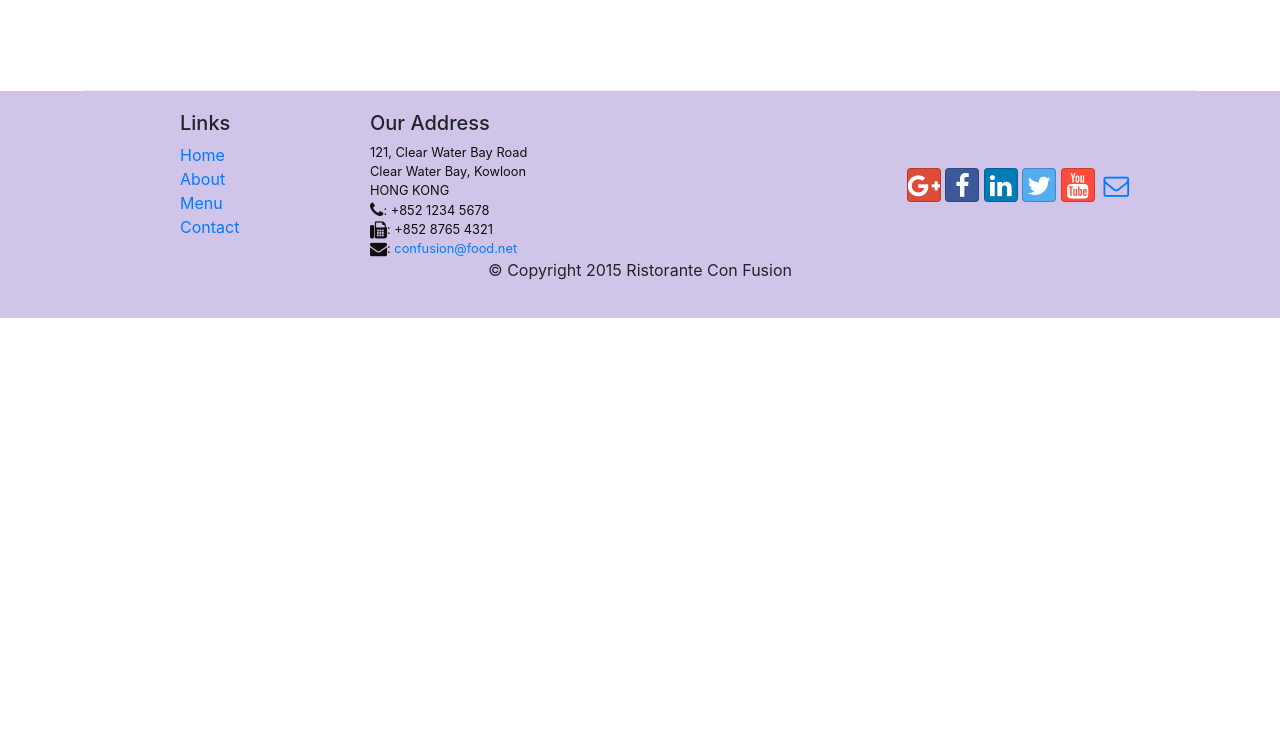
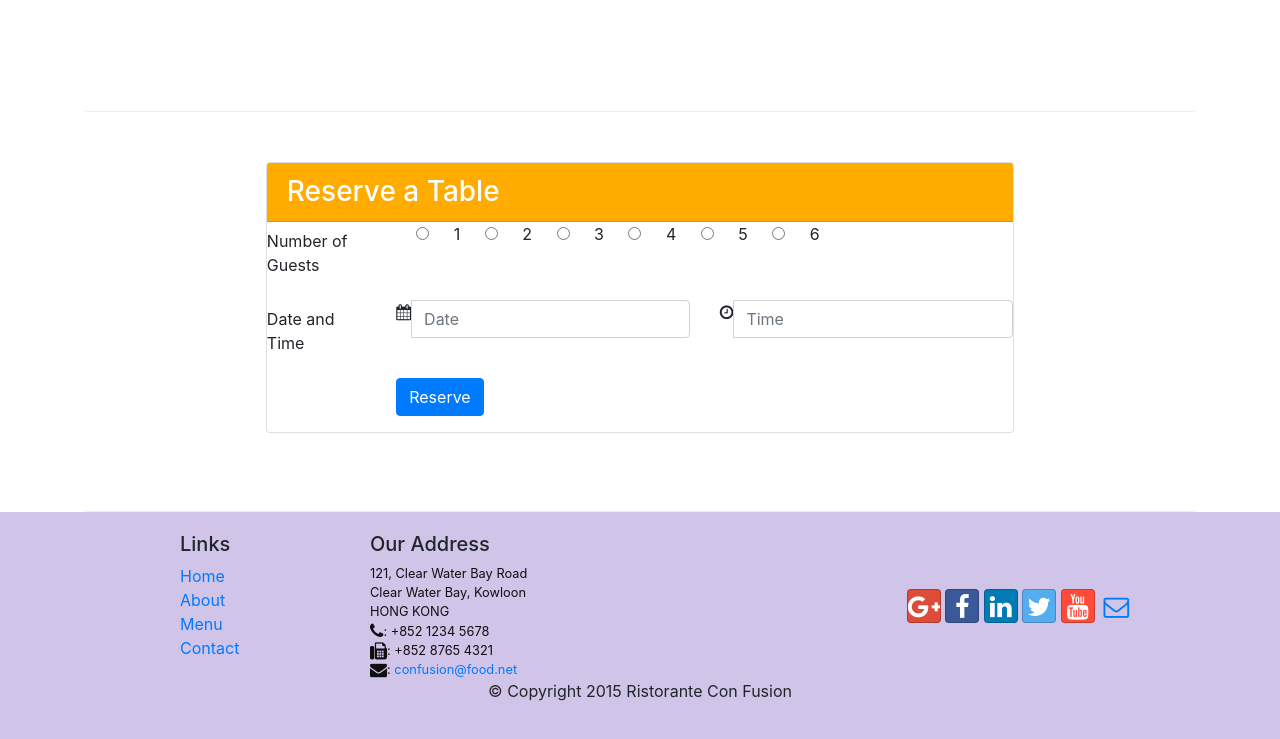
Before and after one commit to kushan22/conFusion, a website: page index.html in a window 1280 px wide. Shown: the part 1422-2161 px from the top of the page. Before the commit the page ends 1740 px from the top, so only its background shows below. Drawn offline with nearby package versions, Linux system fonts and the light colour scheme.

Commit message:
Assignment 2

```diff
--- a/css/style.css
+++ b/css/style.css
@@ -37,3 +37,16 @@ body {
 .navbar-inverse {
 	background-color: #512DA8;
 }
+
+input[type="radio"]{
+	margin: 0 20px 0 20px;
+}
+
+#cardHeader {
+	background-color: #FFAB00;
+}
+
+.btn-block {
+	background-color: #FFAB00;
+	color: floralwhite;
+}
--- a/index.html
+++ b/index.html
@@ -50,12 +50,15 @@
     <header class = "jumbotron">
         <div class = "container">
             <div class = "row row-header">
-                <div class = "col-12 col-sm-8">
+                <div class = "col-12 col-sm-6">
                     <h1>Ristorante con Fusion</h1>
                     <p>We take inspiration from the World's best cuisines, and create a unique fusion experience. Our lipsmacking creations will tickle your culinary senses!</p>
                 </div>
-                <div class = "col col-sm align-self-center">
+                <div class = "col col-sm-3 align-self-center">
                     <img src="img/logo.png" class="img-fluid">
+                </div>
+                <div class="col col-sm-3 align-self-center">
+                    <a href="#goToReserve" class="btn btn-block" role="button">Reserve Table</a>
                 </div>
             </div>
         </div>
@@ -82,16 +85,17 @@
 
 
         <div class="row row-content align-items-center">
-            <div class = "col-sm-4 col-md-3 flex-last">
+            <div class = "col-sm-4 col-md-3">
                 <h3>This Month's Promotions</h3>
             </div>
-            <div class = "col-sm col-md flex-first">
+            <div class = "col-sm col-md">
                 <div class="media">
-                    <img class="d-flex mr-3 imag-thumbnail align-self-center" src="img/buffet.png" alt="Buffet">
+
                     <div class="media-body">
-                        <h2 class="mt-0">Weekend Grand Buffet</h2>
+                        <h2 class="mt-0">Weekend Grand Buffet <span class="badge badge-danger">NEW</span></h2>
                         <p class="hidden-xs-down">Featuring mouthwatering combinations with a choice of five different salads, six enticing appetizers, six main entrees and five choicest desserts. Free flowing bubbly and soft drinks. All for just $19.99 per person </p>
                     </div>
+                    <img class="d-flex ml-3 imag-thumbnail align-self-center" src="img/buffet.png" alt="Buffet">
                 </div>
             </div>
         </div>
@@ -111,7 +115,68 @@
                 </div>
             </div>
         </div>
+
+        <div class="row row-content justify-content-center" id="goToReserve">
+            <div class="col col-sm-auto">
+
+                <div class="card">
+                    <h3 class="card-header text-white" id="cardHeader">Reserve a Table</h3>
+
+                    <div class="card-block">
+
+                        <form>
+
+                            <div class="form-group row">
+                                <label class="col-12 col-md-2 col-form-label"  for="guests">Number of Guests</label>
+
+                                <div class="col-12 col-md-10">
+                                    <input type="radio" name="radAns"> 1
+                                    <input type="radio" name="radAns"> 2
+                                    <input type="radio" name="radAns"> 3
+                                    <input type="radio" name="radAns"> 4
+                                    <input type="radio" name="radAns"> 5
+                                    <input type="radio" name="radAns"> 6
+
                                 </div>
+                            </div>
+                            <div class="form-group row">
+                                <label class="col-12 col-md-2 col-form-label" for="dateandtime">Date and Time</label>
+                                <div class="col-12 col-md-5">
+                                    <div class="input-group">
+                                <div class="input-group-addon"><span class="fa fa-calendar"></span></div>
+                                    <input type="text" class="form-control" id="date" name="date" placeholder="Date"/>
+                                <!-- <div class="input-group-addon">)</div> -->
+                                </div>
+                                </div>
+                                 <div class="col-12 col-md-5">
+                                    <div class="input-group">
+                                <div class="input-group-addon"><span class="fa fa-clock-o"></span></div>
+                                    <input type="text" class="form-control" id="time" name="time" placeholder="Time"/>
+
+                            </div>
+                        </div>
+                        </div>
+                        <div class="form-group row">
+                            <div class="offset-2 col-md-10">
+                                <button class="btn btn-primary" type="sumit">Reserve</button>
+                            </div>
+                        </div>
+
+                        </form>
+
+
+
+                    </div>
+
+                </div>
+
+
+
+            </div>
+        </div>
+     </div>
+
+
 
         <footer class = "footer">
             <div class = "container">
```
Lines whose indentation alone changed are shown as unchanged.
